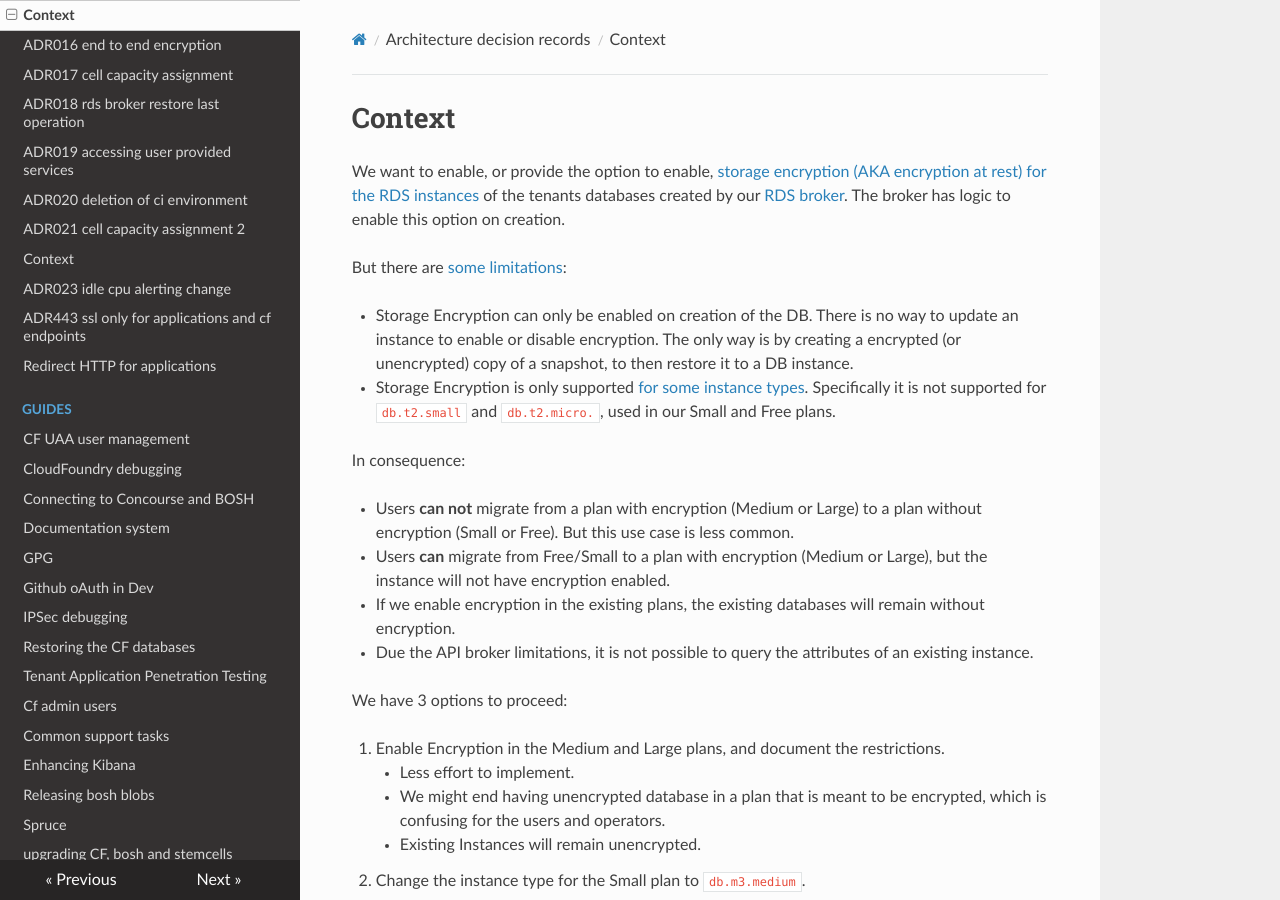
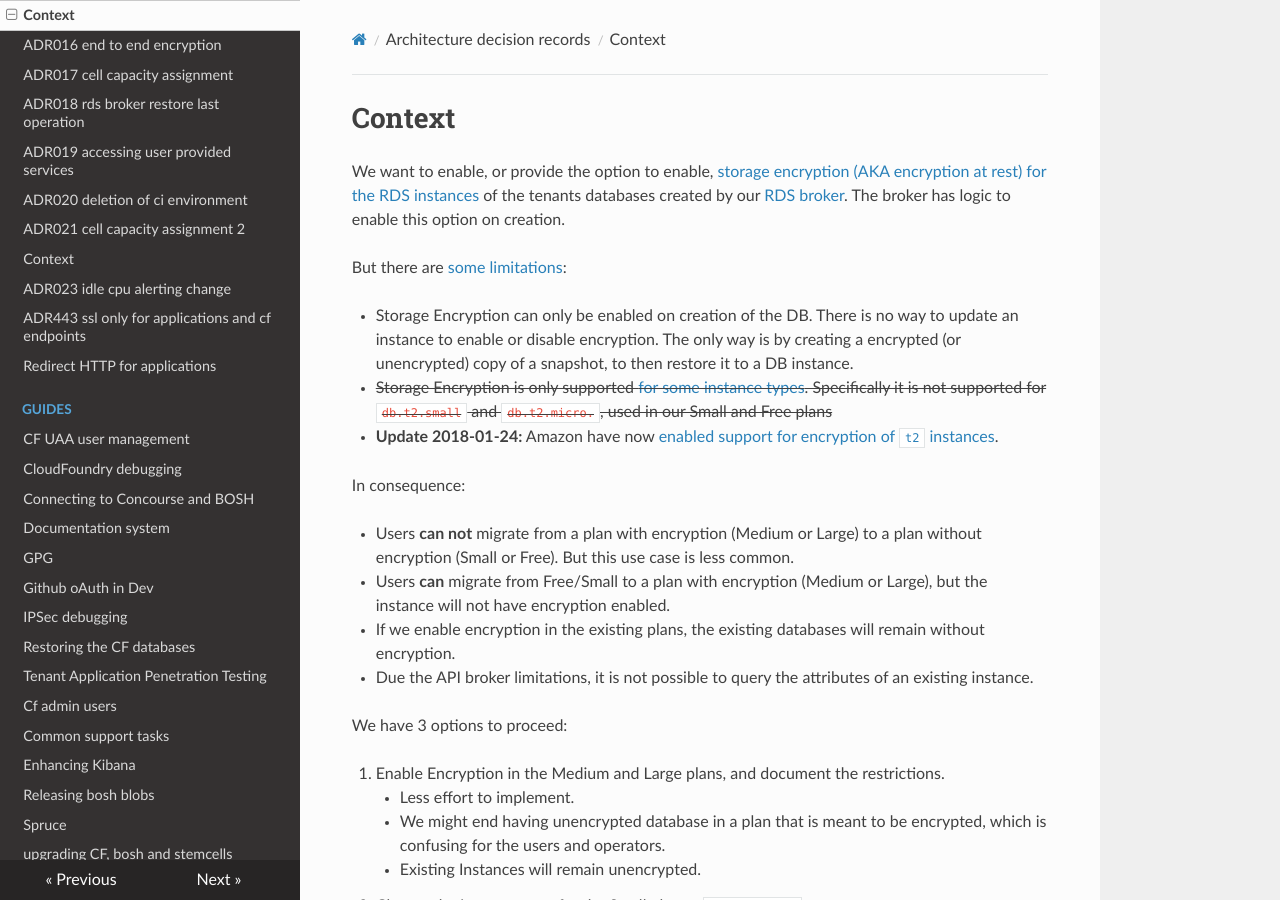
Before and after one commit to alphagov/paas-team-manual, an MkDocs documentation site: the page built from docs/architecture_decision_records/ADR015-rds-storage-encryption-plans.md, in a window 1280 px wide and 900 px high. Built offline with MkDocs 1.6.1, drawn with Linux system fonts in a browser that asks for light colours; nearby versions of some CDN libraries.

Commit message:
Add update about AWS allowing t2 encrypted RDS instances now.

```diff
--- a/docs/architecture_decision_records/ADR015-rds-storage-encryption-plans.md
+++ b/docs/architecture_decision_records/ADR015-rds-storage-encryption-plans.md
@@ -8,7 +8,8 @@ of the tenants databases created by our [RDS broker](https://github.com/alphagov
 But there are [some limitations](http://docs.aws.amazon.com/AmazonRDS/latest/UserGuide/Overview.Encryption.html#Overview.Encryption.Limitations):
 
  * Storage Encryption can only be enabled on creation of the DB. There is no way to update an instance to enable or disable encryption. The only way is by creating a encrypted (or unencrypted) copy of a snapshot, to then restore it to a DB instance.
- * Storage Encryption is only supported [for some instance types](http://docs.aws.amazon.com/AmazonRDS/latest/UserGuide/Overview.Encryption.html#d0e47573). Specifically it is not supported for `db.t2.small` and `db.t2.micro.`, used in our Small and Free plans.
+ * <s>Storage Encryption is only supported [for some instance types](http://docs.aws.amazon.com/AmazonRDS/latest/UserGuide/Overview.Encryption.html#d0e47573). Specifically it is not supported for `db.t2.small` and `db.t2.micro.`, used in our Small and Free plans</s>
+ * **Update 2018-01-24:** Amazon have now [enabled support for encryption of `t2` instances](https://aws.amazon.com/about-aws/whats-new/2017/06/amazon-rds-enables-encryption-at-rest-for-additional-t2-instance-types/).
 
 In consequence:
 
```
